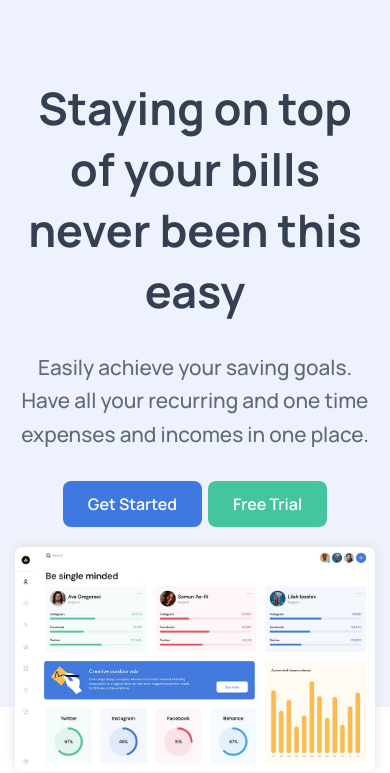
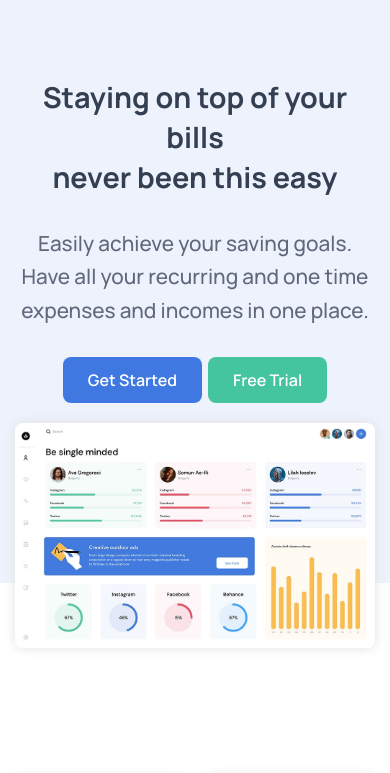
Before and after one commit to samia13/sanbox-landing-page, a plain HTML site: page index.html in a window 390 px wide. Shown: the part 67-840 px from the top of the page. Drawn offline with nearby package versions, Linux system fonts and the light colour scheme.

Commit message:
font responsive on smaller screens

```diff
--- a/style.css
+++ b/style.css
@@ -625,6 +625,15 @@ section .service,
   #services .stats .statImg {
     display: none;
   }
+  #hero h1,
+  #about .content h2,
+  #pricing h2,
+  #contact h2 {
+    font-size: 1.8rem;
+  }
+  form input {
+    width: 100%;
+  }
 }
 @media (max-width: 767px) {
   #services {
```
